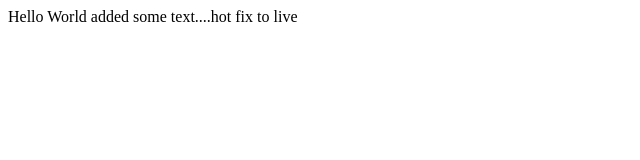
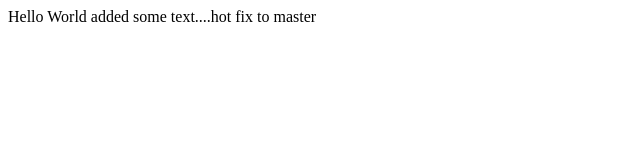
Before and after one commit to mvb89b/Hello-World, a plain HTML site: page index.html in a window 1280 px wide. Shown: the full height of the page, 0-640 px from the left. Drawn offline with Linux system fonts and the light colour scheme.

Commit message:
changed to master

```diff
--- a/index.html
+++ b/index.html
@@ -1,6 +1,6 @@
 <html>
 <head></head>
 <body>
-Hello World added some text....hot fix to live
+Hello World added some text....hot fix to master
 </body>
 </html>
```
